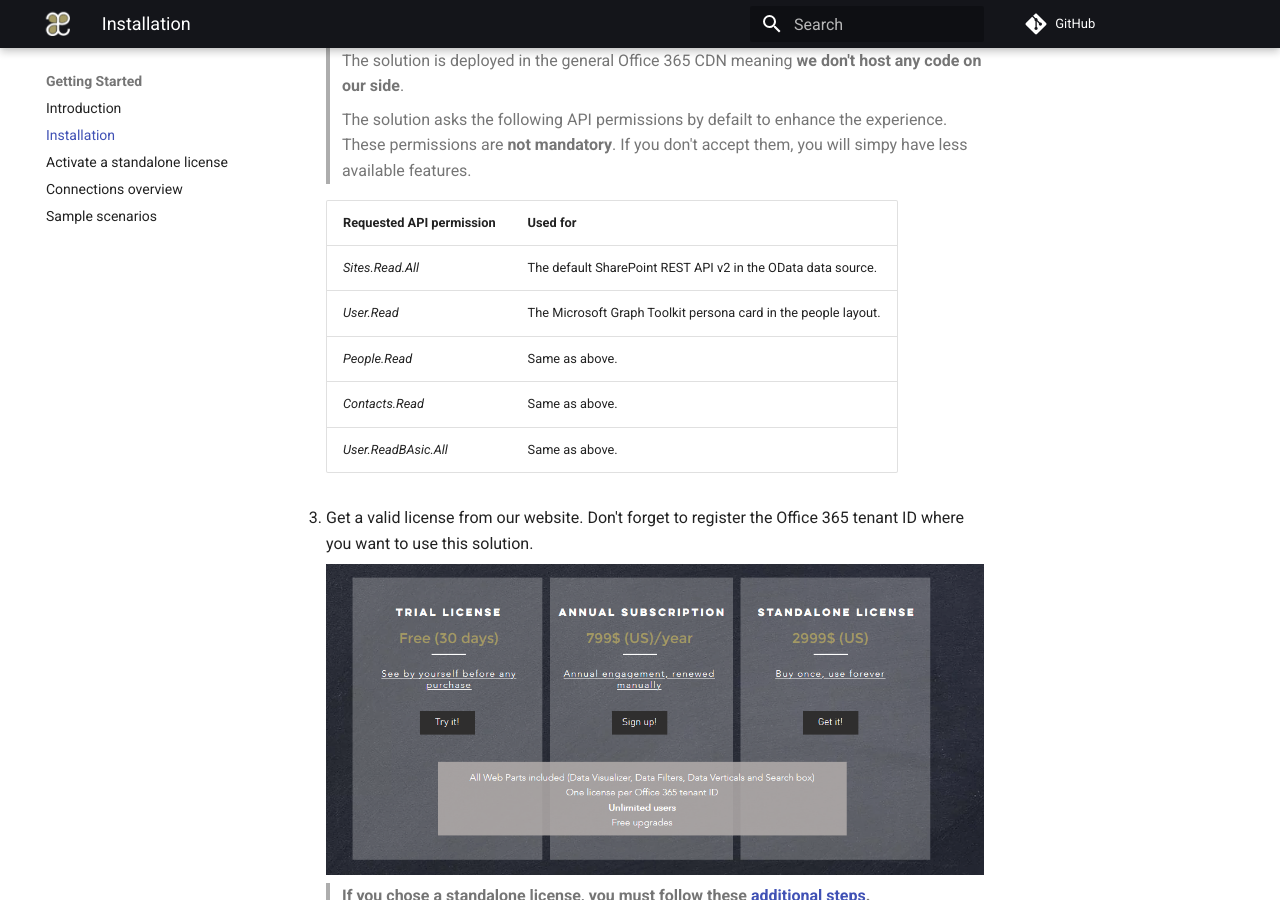
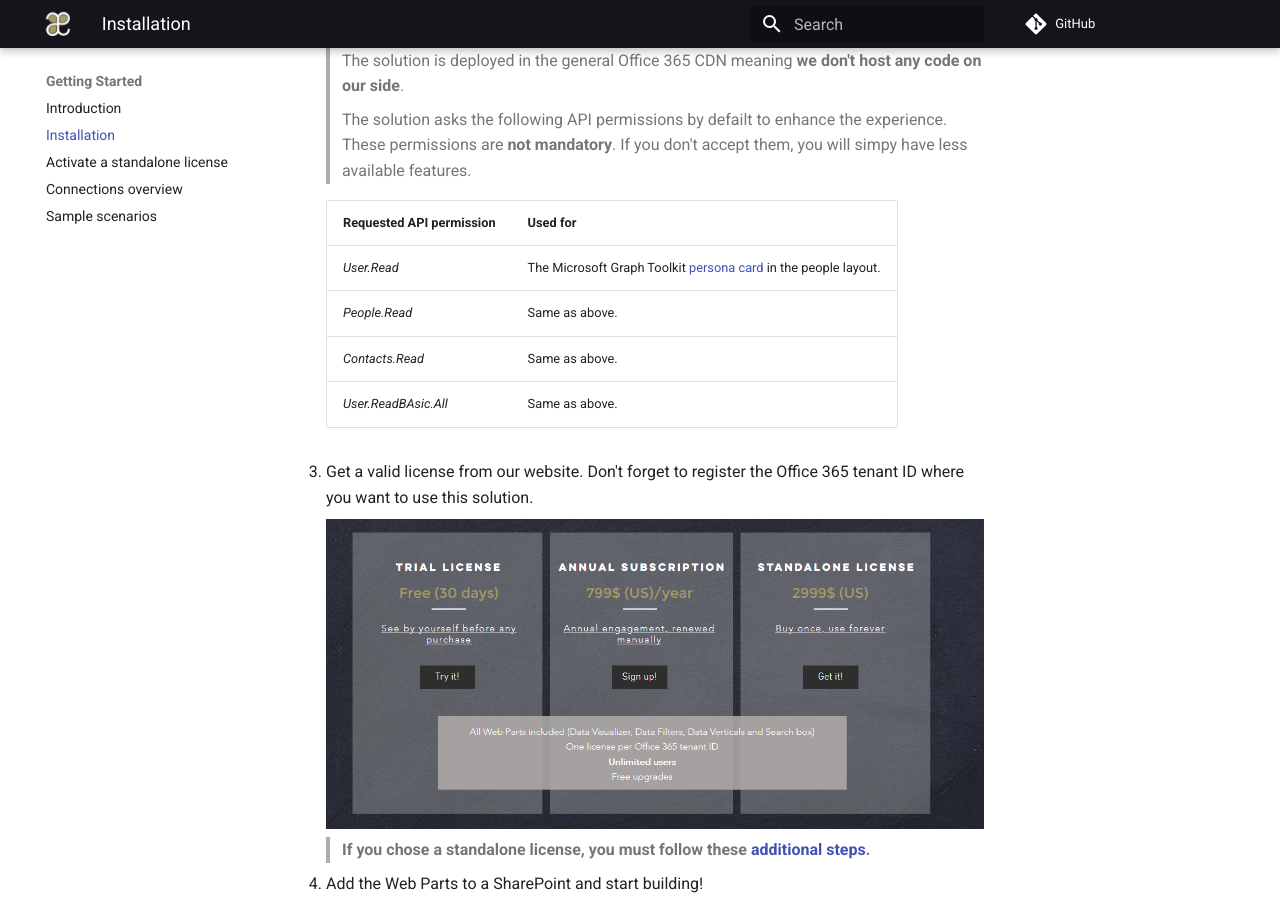
Before and after one commit to aequos-solutions/modern-data-visualizer, an MkDocs documentation site: the page built from docs/installation.md, in a window 1280 px wide and 900 px high, scrolled down 324 px. Built offline with MkDocs 1.6.1 and Material for MkDocs 9.7.7, drawn with Linux system fonts in a browser that asks for light colours; comment, search, counter and statistics services are not loaded.

Commit message:
- Updated doc

```diff
--- a/docs/installation.md
+++ b/docs/installation.md
@@ -9,8 +9,7 @@
 
     | Requested API permission | Used for |
     | -------------- | --------- |
-    | _Sites.Read.All_ | The default SharePoint REST API v2 in the OData data source. |
-    | _User.Read_ | The Microsoft Graph Toolkit persona card in the people layout.  |
+    | _User.Read_ | The Microsoft Graph Toolkit [persona card](https://docs.microsoft.com/en-us/graph/toolkit/components/person-card#microsoft-graph-permissions) in the people layout.  |
     | _People.Read_ | Same as above.
     | _Contacts.Read_ | Same as above.
     | _User.ReadBAsic.All_ | Same as above.
```
Also changed, not shown: docs/index.md (+0 -1 lines).
